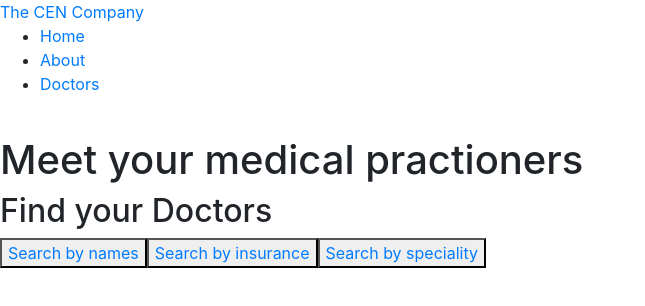
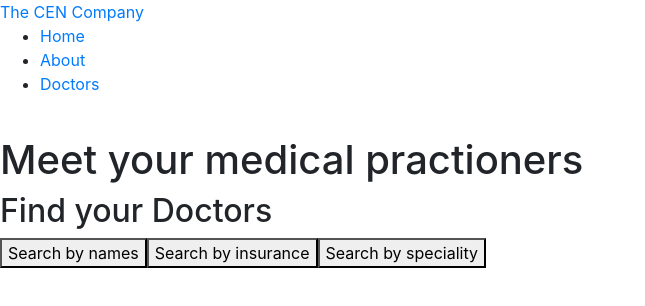
Before and after one commit to cenwachukwu/Medical-Directory-MERN, a React (Create React App) app in the folder mern-react-app/: page /Doctors in a window 1280 px wide. Shown: the top 306 px of the page, without its empty margins (0-645 px from the left). Built offline with nearby package versions, Linux system fonts and the light colour scheme.

Commit message:
updated doctors

```diff
--- a/mern-react-app/src/doctors.js
+++ b/mern-react-app/src/doctors.js
@@ -1,21 +1,27 @@
 import React, { Component } from 'react';
 import { Link } from 'react-router-dom';
 
-class Doctors extends Component{
-    render(){
+class Doctors extends Component {
+    render() {
         return (
             <div>
                 <h1>Meet your medical practioners</h1>
                 <h2>Find your Doctors</h2>
+                <Link to="/Doctors/searchbyprofile">
                     <button>
-                    <Link to="/Doctors/searchbyprofile">Search by names</Link>
+                        Search by names
                     </button>
+                </Link>
+                <Link to="/Doctors/searchbyinsurance">
                     <button>
-                    <Link to="/Doctors/searchbyinsurance">Search by insurance</Link>
+                        Search by insurance
                     </button>
+                </Link>
+                <Link to="/Doctors/searchbyspeciality">
                     <button>
-                    <Link to="/Doctors/searchbyspeciality">Search by speciality</Link>
+                        Search by speciality
                     </button>
+                </Link>
             </div>
         )
     }
```
Lines whose indentation alone changed are shown as unchanged.
